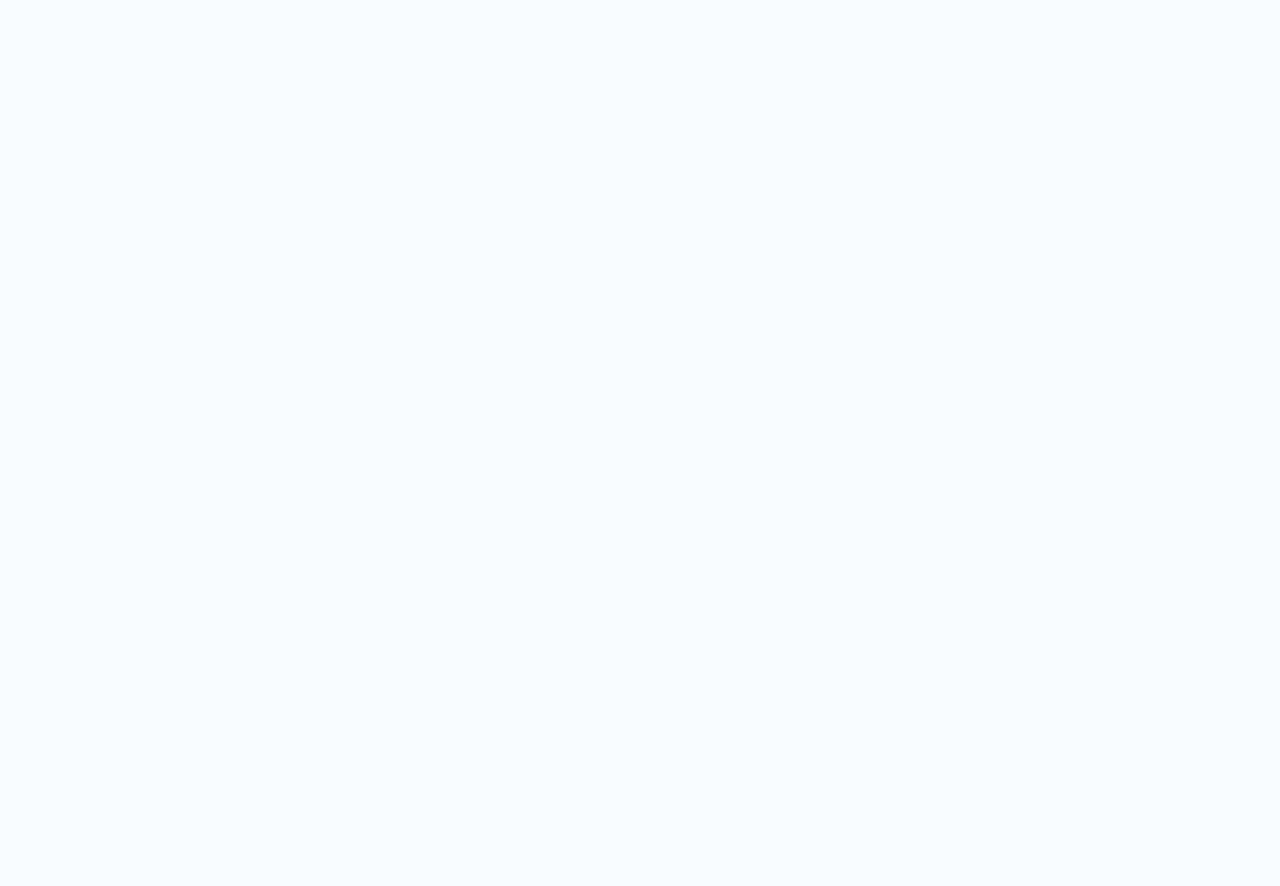
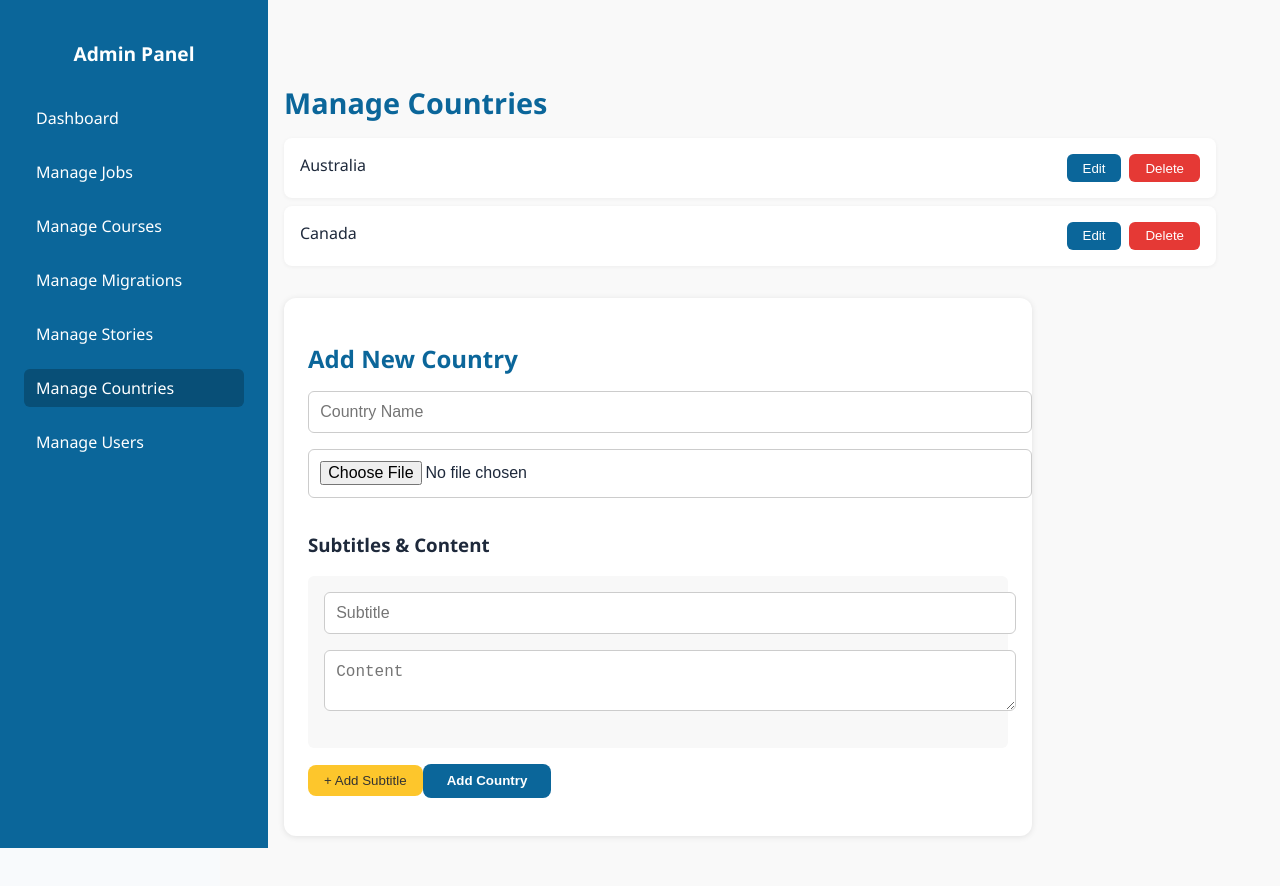
Before and after one commit to Kulith-Renuja/job-portal-frontend, a React (Create React App) app: page /admin/countries in a window 1280 px wide. Before the commit this address had no page. Shown: the top 886 px of the page. Before the commit the page ends 800 px from the top, so only its background shows below. Built offline with nearby package versions, Linux system fonts and the light colour scheme.

Commit message:
add manage countries for addmin

```diff
--- a/src/App.js
+++ b/src/App.js
@@ -24,6 +24,7 @@ import ManageCourses from './admin/ManageCourses';
 import ManageMigrations from './admin/ManageMigrations';
 import ManageStories from './admin/ManageStories';
 import ManageUsers from './admin/ManageUsers';
+import ManageCountries from './admin/ManageCountries';
 
 function AppLayout() {
   const location = useLocation();
@@ -92,6 +93,14 @@ function AppLayout() {
             </AdminLayout>
           }
         />
+        <Route
+          path="/admin/countries"
+          element={
+            <AdminLayout>
+              <ManageCountries />
+            </AdminLayout>
+          }
+        />
       </Routes>
       {!hideLayout && <Footer />}
     </>
--- /dev/null
+++ b/src/admin/ManageCountries.css
@@ -0,0 +1,87 @@
+.manage-countries {
+  padding: 2rem;
+}
+
+.manage-title {
+  font-size: 1.8rem;
+  color: #0B669A;
+  margin-bottom: 1rem;
+}
+
+.country-list {
+  margin-bottom: 2rem;
+}
+
+.country-row {
+  background: white;
+  padding: 1rem;
+  margin-bottom: 0.5rem;
+  display: flex;
+  justify-content: space-between;
+  border-radius: 8px;
+  box-shadow: 0 1px 4px rgba(0,0,0,0.05);
+}
+
+.country-actions button {
+  margin-left: 0.5rem;
+  padding: 0.4rem 1rem;
+  border-radius: 6px;
+  border: none;
+  color: white;
+  background-color: #0B669A;
+  cursor: pointer;
+}
+
+.country-actions .delete {
+  background-color: #e53935;
+}
+
+.country-form {
+  background: white;
+  padding: 1.5rem;
+  border-radius: 12px;
+  max-width: 700px;
+  box-shadow: 0 1px 6px rgba(0,0,0,0.1);
+}
+
+.country-form h2 {
+  margin-bottom: 1rem;
+  color: #0B669A;
+}
+
+.country-form input,
+.country-form textarea {
+  width: 100%;
+  padding: 0.7rem;
+  margin-bottom: 1rem;
+  border-radius: 6px;
+  border: 1px solid #ccc;
+  font-size: 1rem;
+}
+
+.subtitle-group {
+  margin-bottom: 1rem;
+  padding: 1rem;
+  background: #f8f8f8;
+  border-radius: 6px;
+}
+
+.add-subtitle {
+  background: #FDC62C;
+  color: #333;
+  padding: 0.5rem 1rem;
+  border: none;
+  border-radius: 8px;
+  margin-bottom: 1rem;
+  cursor: pointer;
+}
+
+.submit-btn {
+  background: #0B669A;
+  color: white;
+  padding: 0.6rem 1.5rem;
+  border-radius: 8px;
+  font-weight: bold;
+  border: none;
+  cursor: pointer;
+}
--- /dev/null
+++ b/src/admin/ManageCountries.jsx
@@ -0,0 +1,123 @@
+import { useState } from 'react';
+import './ManageCountries.css';
+
+export default function ManageCountries() {
+  const [countries, setCountries] = useState([
+    {
+      id: 1,
+      title: 'Australia',
+      image: null,
+      subtitles: [
+        { title: 'Migration Pathways', content: 'Skilled visa, student visa options...' },
+        { title: 'Living Costs', content: 'Average monthly living cost is around...' },
+      ]
+    },
+    {
+      id: 2,
+      title: 'Canada',
+      image: null,
+      subtitles: [
+        { title: 'PR Process', content: 'Express Entry & Provincial Nominee Programs...' },
+        { title: 'Job Market', content: 'In-demand IT, healthcare, and trade skills...' },
+      ]
+    }
+  ]);
+
+  const [form, setForm] = useState({
+    title: '',
+    image: null,
+    subtitles: [{ title: '', content: '' }]
+  });
+
+  const handleChange = (e, index = null, field = null) => {
+    const { name, value, files } = e.target;
+
+    if (name === 'image') {
+      setForm({ ...form, image: files[0] });
+    } else if (name === 'subtitle' || name === 'content') {
+      const updated = [...form.subtitles];
+      updated[index][field] = value;
+      setForm({ ...form, subtitles: updated });
+    } else {
+      setForm({ ...form, [name]: value });
+    }
+  };
+
+  const addSubtitle = () => {
+    setForm({ ...form, subtitles: [...form.subtitles, { title: '', content: '' }] });
+  };
+
+  const handleDelete = (id) => {
+    setCountries(countries.filter((c) => c.id !== id));
+  };
+
+  const handleSubmit = (e) => {
+    e.preventDefault();
+    const newCountry = {
+      ...form,
+      id: Date.now()
+    };
+    setCountries([...countries, newCountry]);
+    setForm({ title: '', image: null, subtitles: [{ title: '', content: '' }] });
+  };
+
+  return (
+    <div className="manage-countries">
+      <h1 className="manage-title">Manage Countries</h1>
+
+      <div className="country-list">
+        {countries.map((country) => (
+          <div key={country.id} className="country-row">
+            <span>{country.title}</span>
+            <div className="country-actions">
+              <button>Edit</button>
+              <button className="delete" onClick={() => handleDelete(country.id)}>Delete</button>
+            </div>
+          </div>
+        ))}
+      </div>
+
+      <form className="country-form" onSubmit={handleSubmit}>
+        <h2>Add New Country</h2>
+        <input
+          type="text"
+          name="title"
+          placeholder="Country Name"
+          value={form.title}
+          onChange={handleChange}
+          required
+        />
+        <input
+          type="file"
+          name="image"
+          onChange={handleChange}
+        />
+
+        <h3>Subtitles & Content</h3>
+        {form.subtitles.map((sub, index) => (
+          <div key={index} className="subtitle-group">
+            <input
+              type="text"
+              name="subtitle"
+              placeholder="Subtitle"
+              value={sub.title}
+              onChange={(e) => handleChange(e, index, 'title')}
+              required
+            />
+            <textarea
+              name="content"
+              placeholder="Content"
+              value={sub.content}
+              onChange={(e) => handleChange(e, index, 'content')}
+              required
+            />
+          </div>
+        ))}
+
+        <button type="button" onClick={addSubtitle} className="add-subtitle">+ Add Subtitle</button>
+
+        <button type="submit" className="submit-btn">Add Country</button>
+      </form>
+    </div>
+  );
+}
--- a/src/admin/components/AdminSidebar.jsx
+++ b/src/admin/components/AdminSidebar.jsx
@@ -13,7 +13,9 @@ return (
 <Link to="/admin/courses" className={pathname.includes('courses') ? 'active' : ''}>Manage Courses</Link>
 <Link to="/admin/migrations" className={pathname.includes('migrations') ? 'active' : ''}>Manage Migrations</Link>
 <Link to="/admin/stories" className={pathname.includes('stories') ? 'active' : ''}>Manage Stories</Link>
+<Link to="/admin/countries" className={pathname.includes('countries') ? 'active' : ''}>Manage Countries</Link>
 <Link to="/admin/users" className={pathname.includes('users') ? 'active' : ''}>Manage Users</Link>
+
 
 </nav>
 </aside>
--- a/src/components/CountriesSection.jsx
+++ b/src/components/CountriesSection.jsx
@@ -4,6 +4,7 @@ import australia from '../assets/flags/australia.jpg';
 import canada from '../assets/flags/canada.jpg';
 import germany from '../assets/flags/germany.jpg';
 import dubai from '../assets/flags/dubai.jpg';
+import US from '../assets/flags/us.jpg';
 
 
 const countries = [
@@ -11,7 +12,7 @@ const countries = [
   { name: 'Canada', flag: canada },
   { name: 'Germany', flag: germany },
   { name: 'Dubai', flag: dubai },
-    { name: 'United States', flag: 'https://flagcdn.com/us.svg' },
+  { name: 'United States', flag: US },
 ];
 
 export default function CountriesSection() {
```
Also changed, not shown: src/assets/flags/us.jpg (added).
